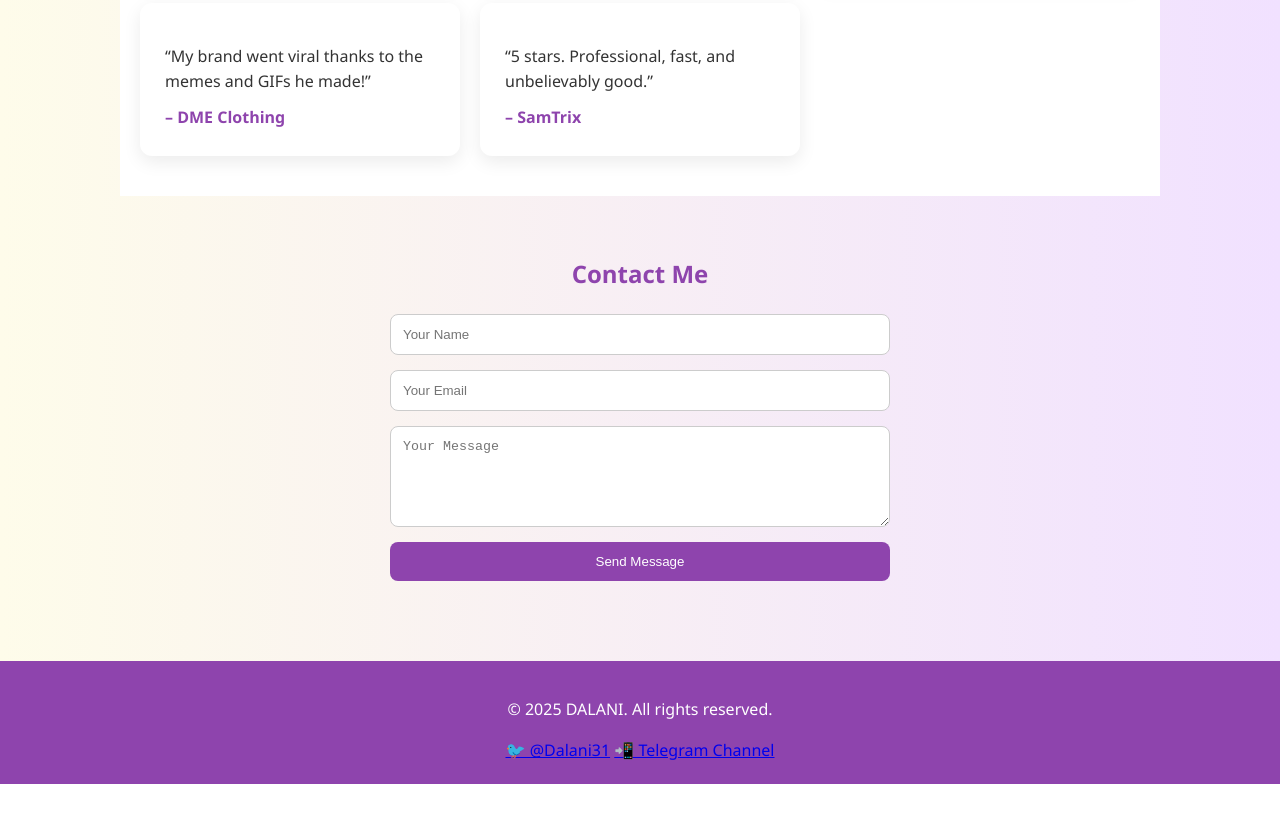
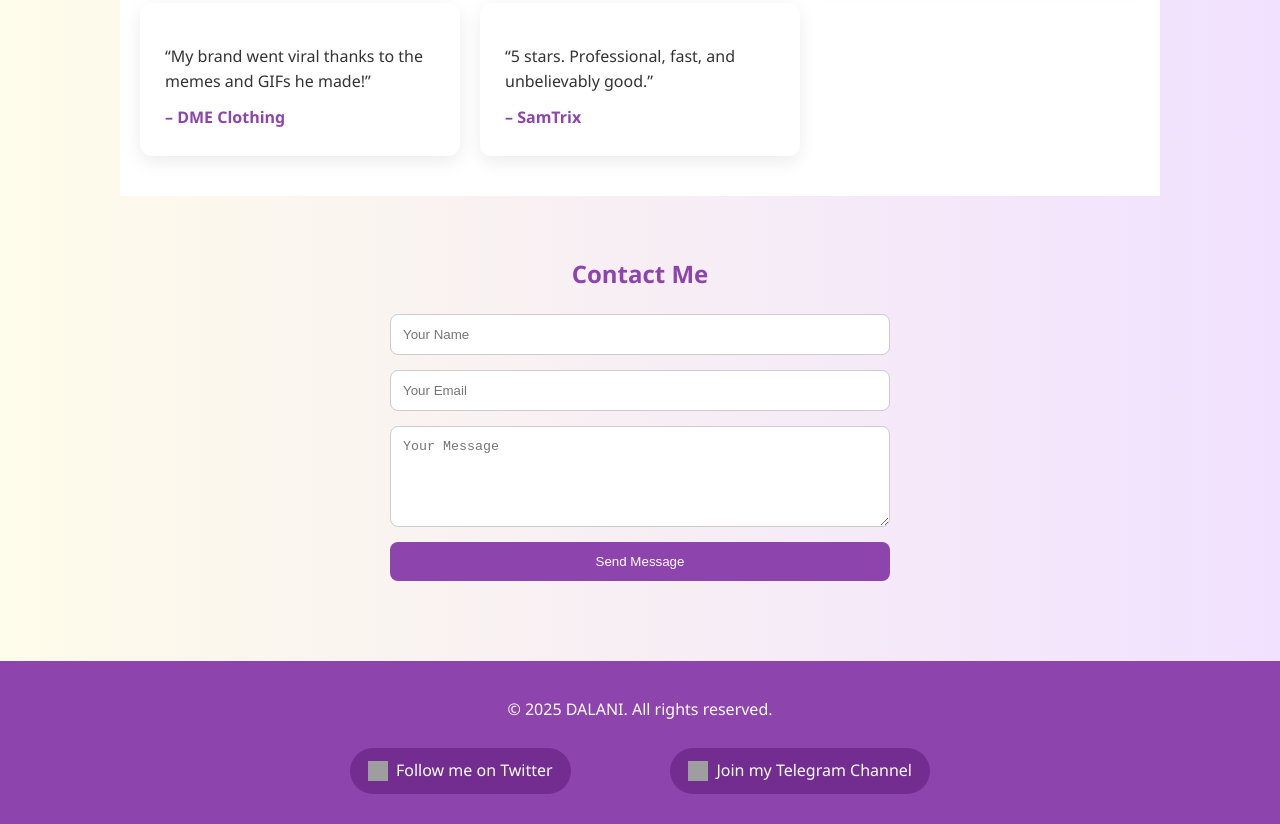
Before and after one commit to Dalani31/DALANI, a plain HTML site: page index.html in a window 1280 px wide. Shown: the part 1390-2214 px from the top of the page. Before the commit the page ends 2174 px from the top, so only its background shows below. Drawn offline with Linux system fonts and the light colour scheme; grey boxes are pictures that could not be loaded.

Commit message:
Update index.html

```diff
--- a/index.html
+++ b/index.html
@@ -163,10 +163,39 @@
       transition: background 0.3s, color 0.3s;
     }
 
-    .nav-btn:hover {
-      background-color: #8e44ad;
-      color: white;
-    }
+    .social-links-row {
+  margin-top: 15px;
+  display: flex;
+  justify-content: space-between;
+  flex-wrap: wrap;
+  max-width: 600px;
+  margin-left: auto;
+  margin-right: auto;
+}
+
+.social-btn {
+  color: #ffffff;
+  margin: 10px;
+  text-decoration: none;
+  font-weight: 500;
+  background: #732d91;
+  padding: 10px 18px;
+  border-radius: 30px;
+  display: flex;
+  align-items: center;
+  transition: background 0.3s, color 0.3s;
+}
+
+.social-btn:hover {
+  background: #ffffff;
+  color: #8e44ad;
+}
+
+.social-btn img {
+  width: 20px;
+  height: 20px;
+  margin-right: 8px;
+}
 
 </style>
 </head>
@@ -246,11 +275,16 @@
   </section>
 
   <footer>
-    <p>© 2025 DALANI. All rights reserved.</p>
-
-  <div class="social-links">
-    <a href="https://x.com/dalani31?s=21" target="_blank">🐦 @Dalani31</a>
-    <a href="https://t.me/+lbfagjUH4FY4MmE1" target="_blank">📲 Telegram Channel</a>
+  <p>© 2025 DALANI. All rights reserved.</p>
+  <div class="social-links-row">
+    <a class="social-btn" href="https://x.com/dalani31?s=21" target="_blank">
+      <img src="https://cdn-icons-png.flaticon.com/24/733/733579.png" alt="Twitter" />
+      Follow me on Twitter
+    </a>
+    <a class="social-btn" href="https://t.me/+lbfagjUH4FY4MmE1" target="_blank">
+      <img src="https://cdn-icons-png.flaticon.com/24/2111/2111646.png" alt="Telegram" />
+      Join my Telegram Channel
+    </a>
   </div>
 </footer>
 
```
